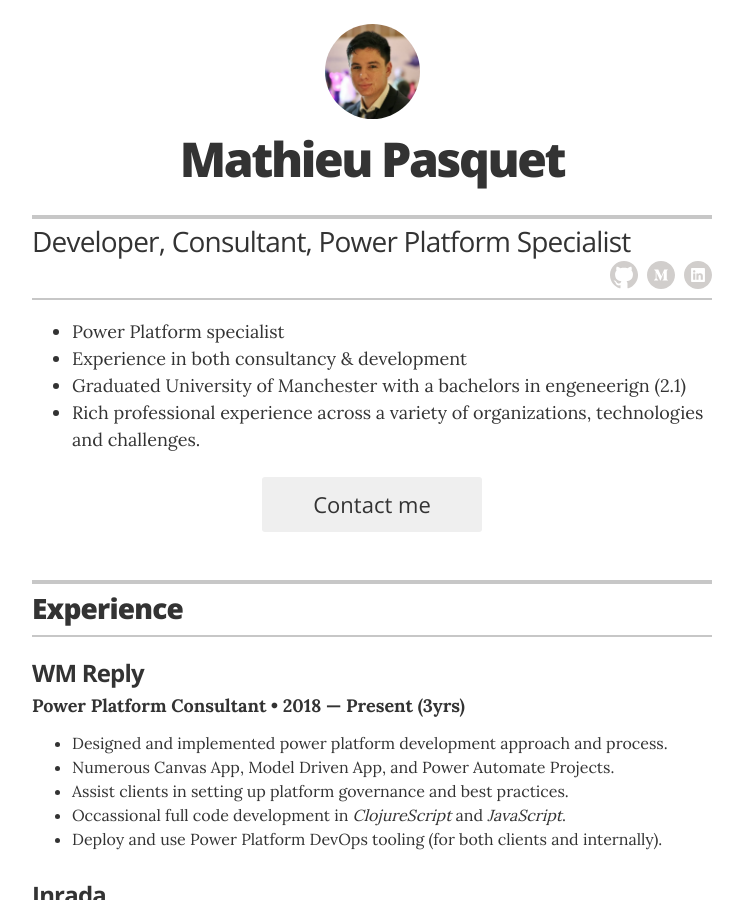
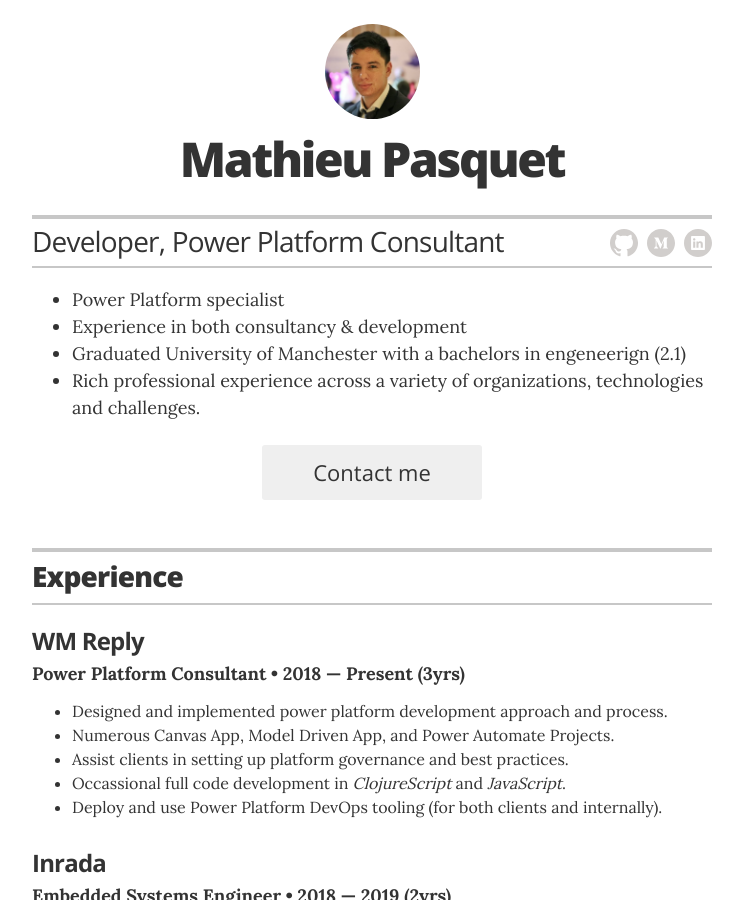
Before and after one commit to winterscar/resume, a Jekyll site: the page built from index.html, in a window 1280 px wide and 900 px high. Shown: the whole window, without its empty margins (268-1011 px from the left). Built offline with Jekyll 4.4.1, drawn with Linux system fonts in a browser that asks for light colours.

Commit message:
Update tagline

```diff
--- a/_config.yml
+++ b/_config.yml
@@ -11,7 +11,7 @@
 # Resume settings
 resume_avatar:                  "true"
 resume_name:                    "Mathieu Pasquet"
-resume_title:                   "Developer, Consultant, Power Platform Specialist"
+resume_title:                   "Developer, Power Platform Consultant"
 
 # used for the contact button in _layouts/resume.html
 resume_contact_email:           "cv@pasquet.co"
```
